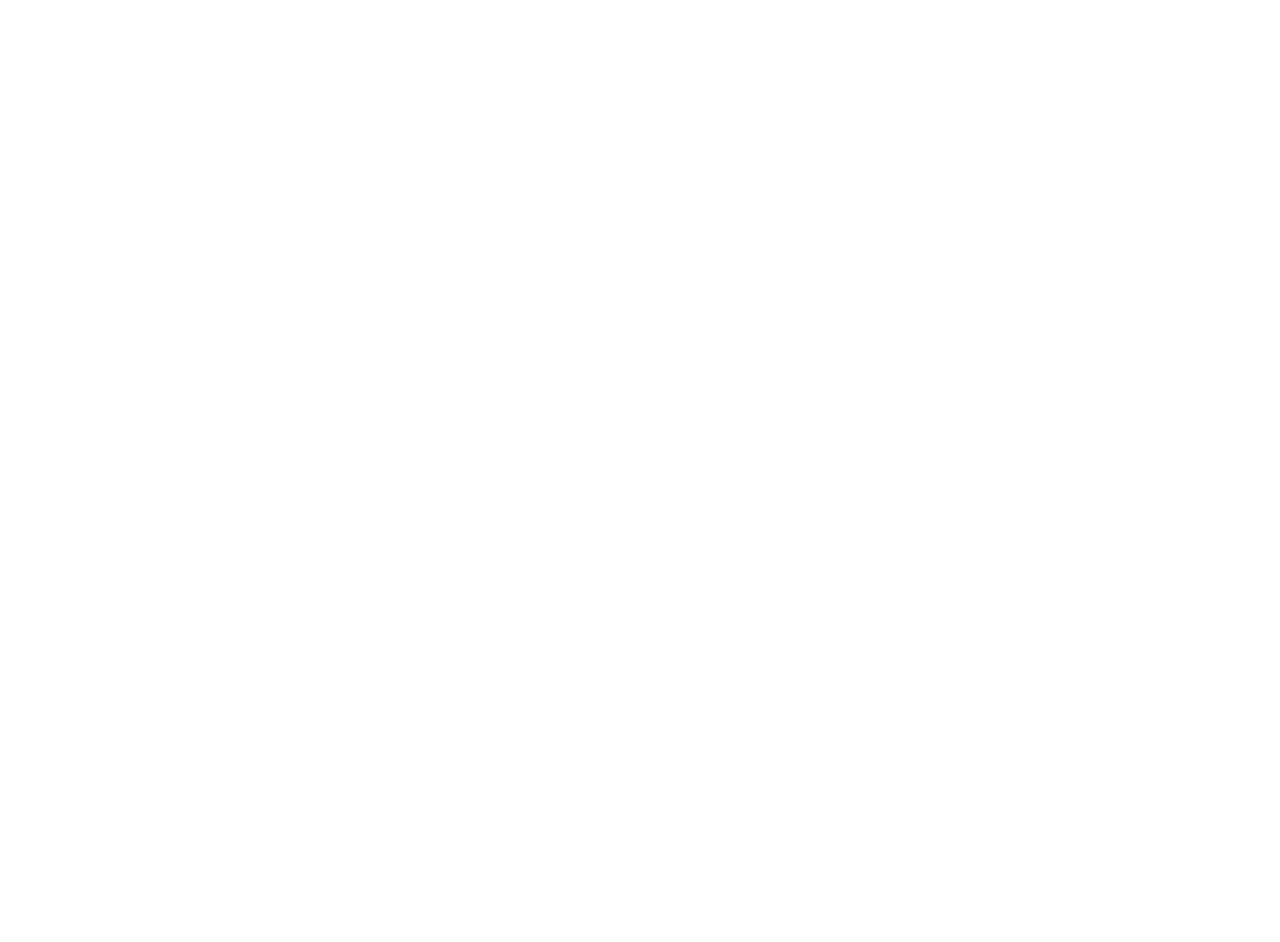
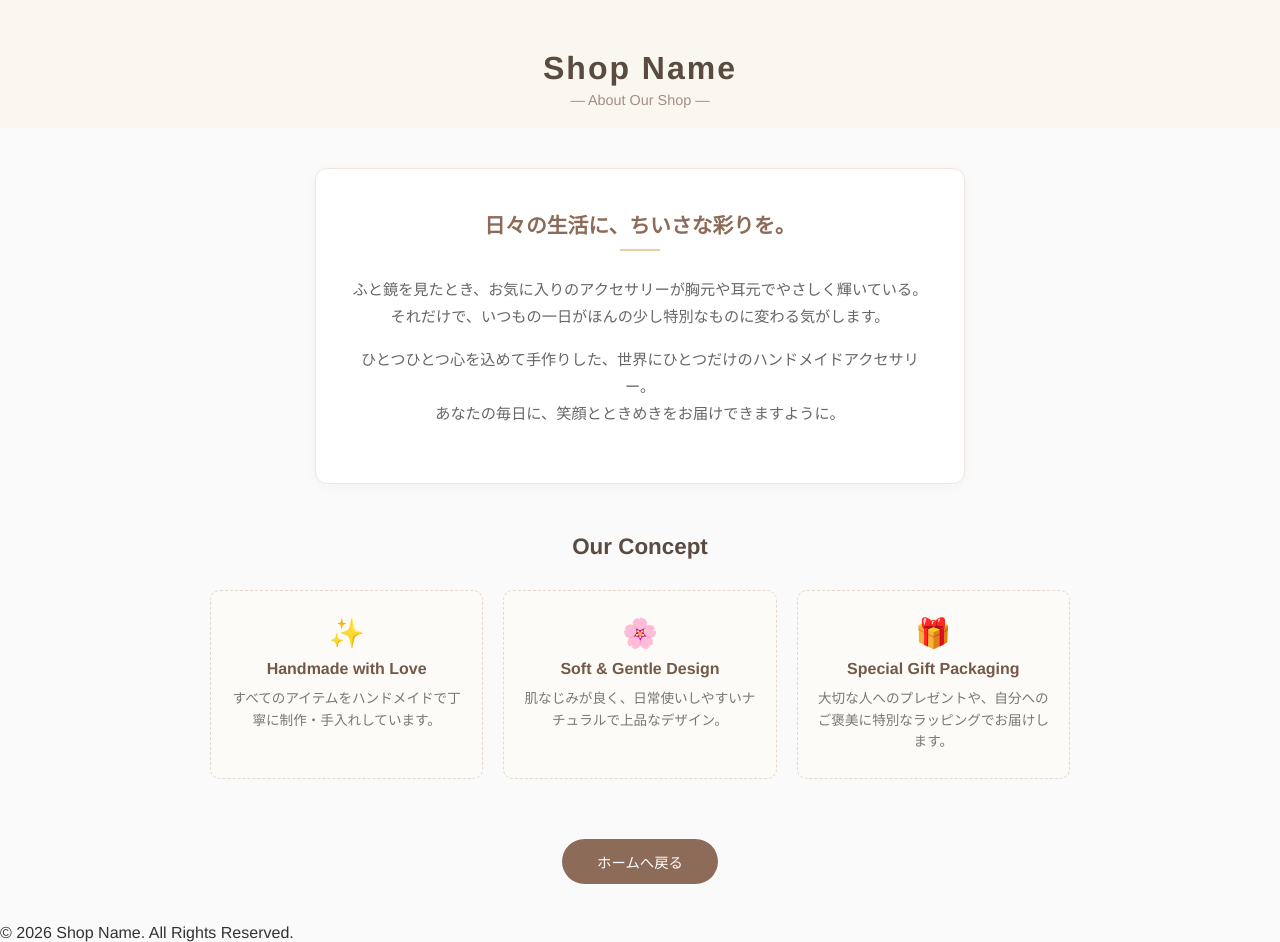
Before and after one commit to yshindo-cmd/handmade_ECsite, a plain HTML site: page about.html in a window 1280 px wide. Before the commit the page ends 800 px from the top, so only its background shows below. Drawn offline with Linux system fonts and the light colour scheme.

Commit message:
ベータ版
ショップについて・ABOUT ME　更新

```diff
--- a/about.html
+++ b/about.html
@@ -1,11 +1,72 @@
 <!DOCTYPE html>
-<html lang="en">
+<html lang="ja">
 <head>
-    <meta charset="UTF-8">
-    <meta name="viewport" content="width=device-width, initial-scale=1.0">
-    <title>ABOUT ME</title>
+  <meta charset="UTF-8">
+  <meta name="viewport" content="width=device-width, initial-scale=1.0">
+  <title>About Us | アクセサリーショップ</title>
+  <link rel="stylesheet" href="style.css">
 </head>
 <body>
 
+  <!-- ヘッダーエリア -->
+  <header class="about-header">
+    <h1 class="shop-title">Shop Name</h1>
+    <p class="sub-title">― About Our Shop ―</p>
+  </header>
+
+  <main class="about-container">
+
+    <!-- ブランドストーリー -->
+    <section class="story-section">
+      <div class="story-card">
+        <h2 class="story-title">日々の生活に、ちいさな彩りを。</h2>
+        <p class="story-text">
+          ふと鏡を見たとき、お気に入りのアクセサリーが胸元や耳元でやさしく輝いている。<br>
+          それだけで、いつもの一日がほんの少し特別なものに変わる気がします。
+        </p>
+        <p class="story-text">
+          ひとつひとつ心を込めて手作りした、世界にひとつだけのハンドメイドアクセサリー。<br>
+          あなたの毎日に、笑顔とときめきをお届けできますように。
+        </p>
+      </div>
+    </section>
+
+    <!-- こだわりポイント 3列カード -->
+    <section class="concept-section">
+      <h3 class="section-heading">Our Concept</h3>
+      <div class="concept-grid">
+
+        <div class="concept-item">
+          <div class="icon">✨</div>
+          <h4>Handmade with Love</h4>
+          <p>すべてのアイテムをハンドメイドで丁寧に制作・手入れしています。</p>
+        </div>
+
+        <div class="concept-item">
+          <div class="icon">🌸</div>
+          <h4>Soft & Gentle Design</h4>
+          <p>肌なじみが良く、日常使いしやすいナチュラルで上品なデザイン。</p>
+        </div>
+
+        <div class="concept-item">
+          <div class="icon">🎁</div>
+          <h4>Special Gift Packaging</h4>
+          <p>大切な人へのプレゼントや、自分へのご褒美に特別なラッピングでお届けします。</p>
+        </div>
+
+      </div>
+    </section>
+
+    <!-- トップに戻るボタン -->
+    <div class="btn-container">
+      <a href="index.html" class="back-btn">ホームへ戻る</a>
+    </div>
+
+  </main>
+
+  <footer>
+    <p>&copy; 2026 Shop Name. All Rights Reserved.</p>
+  </footer>
+
 </body>
 </html>
--- a/style.css
+++ b/style.css
@@ -505,3 +505,132 @@
   color: #888;
   margin-bottom: 12px;
 }
+
+/* --- About Page Design --- */
+
+.about-header {
+  text-align: center;
+  padding: 50px 20px 20px;
+  background-color: #faf6f0;
+}
+
+.shop-title {
+  font-size: 2rem;
+  color: #5a4b41;
+  letter-spacing: 2px;
+  margin-bottom: 5px;
+}
+
+.sub-title {
+  font-size: 0.9rem;
+  color: #a38f85;
+}
+
+.about-container {
+  max-width: 900px;
+  margin: 0 auto;
+  padding: 40px 20px;
+}
+
+.story-section {
+  display: flex;
+  justify-content: center;
+  margin-bottom: 50px;
+}
+
+.story-card {
+  background-color: #ffffff;
+  border: 1px solid #f0e6df;
+  border-radius: 12px;
+  padding: 40px 30px;
+  text-align: center;
+  box-shadow: 0 4px 15px rgba(0, 0, 0, 0.03);
+  max-width: 650px;
+}
+
+.story-title {
+  font-size: 1.3rem;
+  color: #8c6b58;
+  margin-bottom: 25px;
+  position: relative;
+  display: inline-block;
+}
+
+.story-title::after {
+  content: '';
+  display: block;
+  width: 40px;
+  height: 2px;
+  background-color: #e8cca4;
+  margin: 10px auto 0;
+}
+
+.story-text {
+  font-size: 0.95rem;
+  color: #666;
+  line-height: 1.8;
+  margin-bottom: 15px;
+}
+
+/* 3列カード */
+.concept-section {
+  text-align: center;
+  margin-bottom: 60px;
+}
+
+.section-heading {
+  font-size: 1.4rem;
+  color: #5a4b41;
+  margin-bottom: 30px;
+}
+
+.concept-grid {
+  display: grid;
+  grid-template-columns: repeat(auto-fit, minmax(220px, 1fr));
+  gap: 20px;
+}
+
+.concept-item {
+  background: #fdfbf7;
+  border-radius: 10px;
+  padding: 25px 15px;
+  border: 1px dashed #e5d8cf;
+}
+
+.concept-item .icon {
+  font-size: 1.8rem;
+  margin-bottom: 10px;
+}
+
+.concept-item h4 {
+  font-size: 1rem;
+  color: #735949;
+  margin-bottom: 10px;
+}
+
+.concept-item p {
+  font-size: 0.85rem;
+  color: #777;
+  line-height: 1.6;
+}
+
+/* ボタン */
+.btn-container {
+  text-align: center;
+  margin-top: 40px;
+}
+
+.back-btn {
+  display: inline-block;
+  padding: 12px 35px;
+  background-color: #8c6b58;
+  color: #fff;
+  text-decoration: none;
+  border-radius: 25px;
+  font-size: 0.9rem;
+  transition: background-color 0.3s;
+}
+
+.back-btn:hover {
+  background-color: #6d5243;
+}
```
